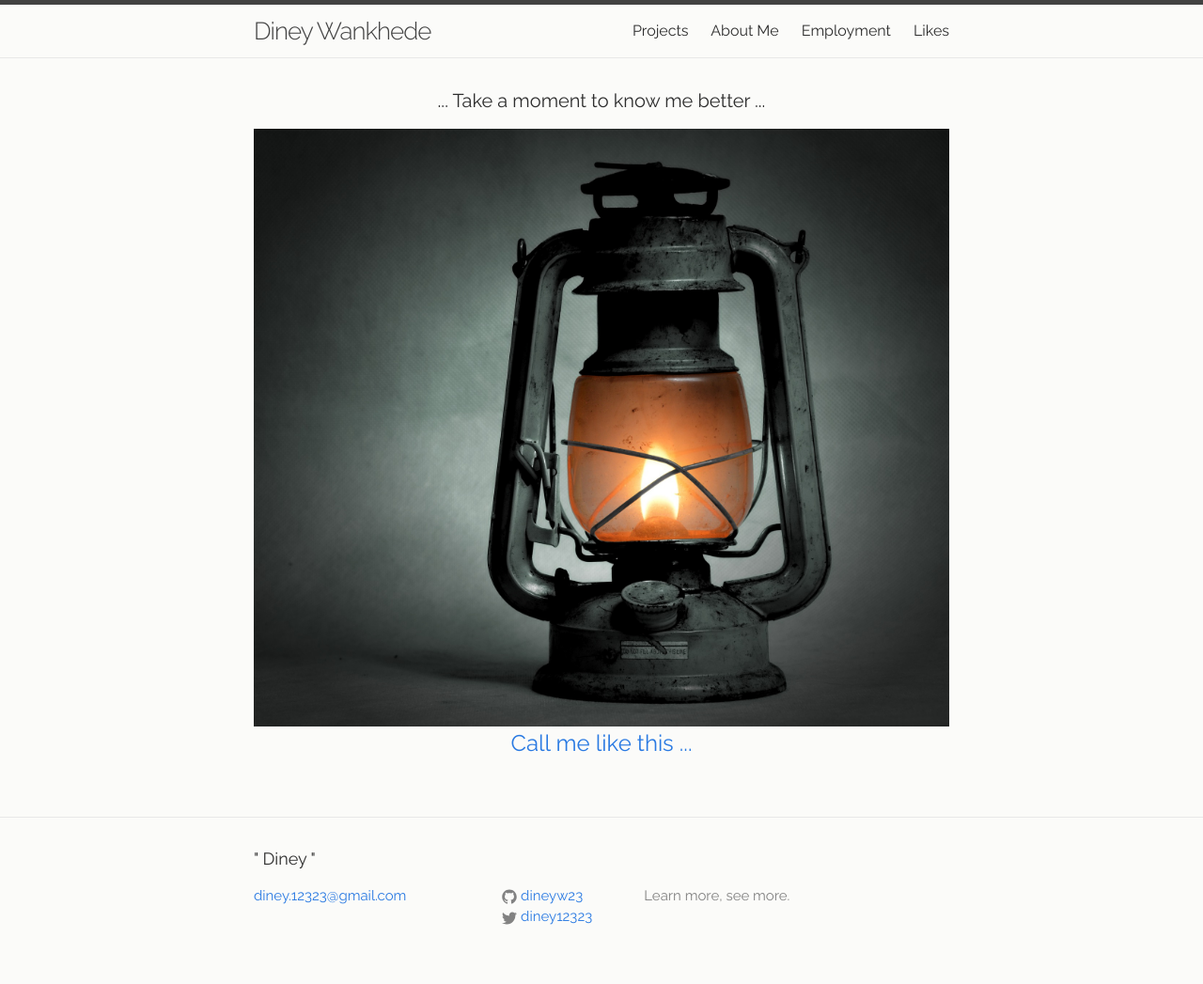
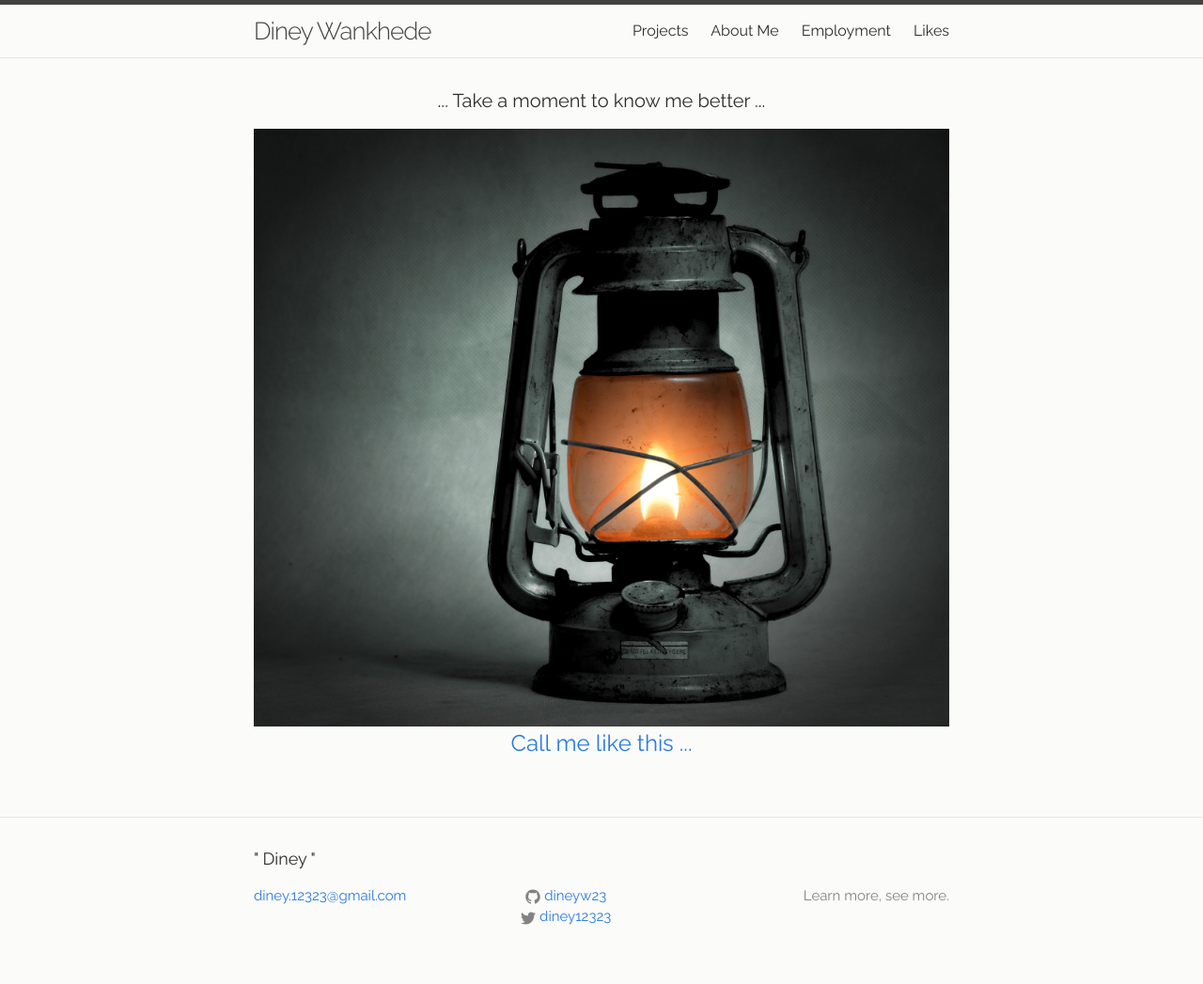
Before and after one commit to dineyw23/dineyw23.github.io, a Jekyll site: the page built from index.html, in a window 1280 px wide. Shown: the whole page at 94% size. Built offline with Jekyll 4.4.1, drawn with Linux system fonts in a browser that asks for light colours.

Commit message:
Footer fortmatting

```diff
--- a/_includes/footer.html
+++ b/_includes/footer.html
@@ -11,7 +11,7 @@
         </ul>
       </div>
 
-      <div class="footer-col footer-col-2">
+      <div class="footer-col footer-col-2" align="middle">
         <ul class="social-media-list">
           {% if site.github_username %}
           <li>
@@ -27,7 +27,7 @@
         </ul>
       </div>
 
-      <div class="footer-col footer-col-3">
+      <div class="footer-col footer-col-3" align="right">
         <p>{{ site.description }}</p>
       </div>
     </div>
```
